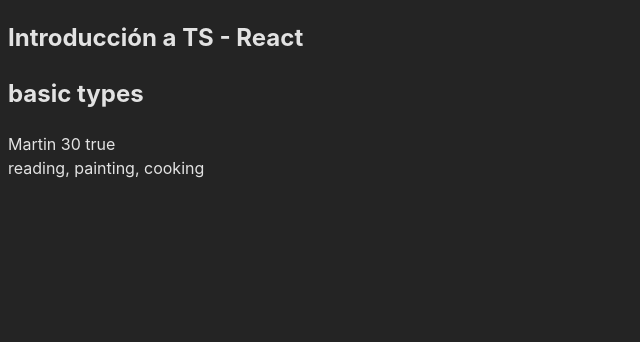
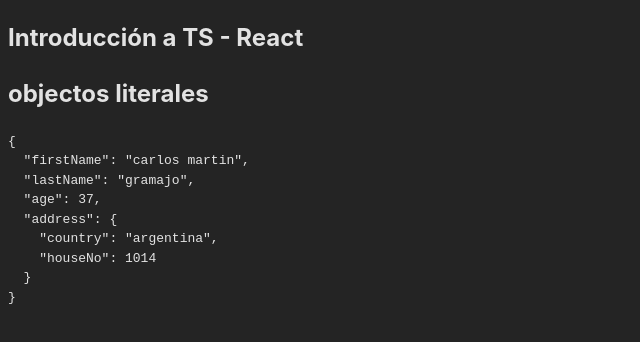
Before and after one commit to MartinGramajo/reforzamiento, a React (Vite) app: page / in a window 1280 px wide. Shown: the top 342 px of the page, without its empty margins (0-640 px from the left). Built offline with nearby package versions, Linux system fonts and the light colour scheme.

Commit message:
objetos literales

```diff
--- a/src/App.tsx
+++ b/src/App.tsx
@@ -1,10 +1,13 @@
-import BasicTypes from "./typescript/BasicTypes";
+// import BasicTypes from "./typescript/BasicTypes";
+import ObjectLiteral from "./typescript/ObjectLiteral";
 
 function App() {
   return (
     <main>
       <h2>Introducción a TS - React</h2>
-      <BasicTypes />
+      {/* <BasicTypes /> */}
+
+      <ObjectLiteral />
     </main>
   );
 }
--- /dev/null
+++ b/src/typescript/ObjectLiteral.tsx
@@ -0,0 +1,41 @@
+
+
+interface Person {
+    firstName: string;
+    lastName: string
+    age: number;
+    address: Address;
+    isAlive?: boolean;
+
+}
+
+interface Address {
+    country: string,
+        houseNo: number
+}
+
+const ObjectLiteral = () => {
+
+    const person: Person= {
+        firstName: "carlos martin",
+        lastName:'gramajo',
+        age:37,
+        address:{
+            country:'argentina',
+            houseNo: 1014
+        }
+    }
+
+
+
+  return (
+    <div>
+      <h2> objectos literales</h2>
+      <pre>
+      {JSON.stringify( person, null, 2)}
+      </pre>
+    </div>
+  )
+}
+
+export default ObjectLiteral
--- a/src/typescript/index.ts
+++ b/src/typescript/index.ts
@@ -1,2 +1,3 @@
 
-export * from './BasicTypes'
+export * from './BasicTypes';
+export * from './ObjectLiteral';
```
Also changed, not shown: 1 other file (tests, documents, lock files or other folders).
